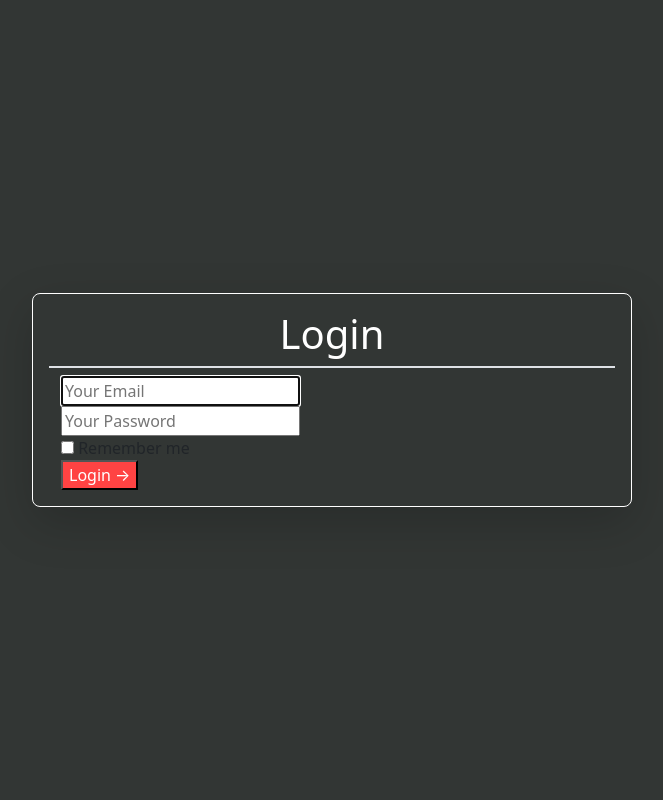
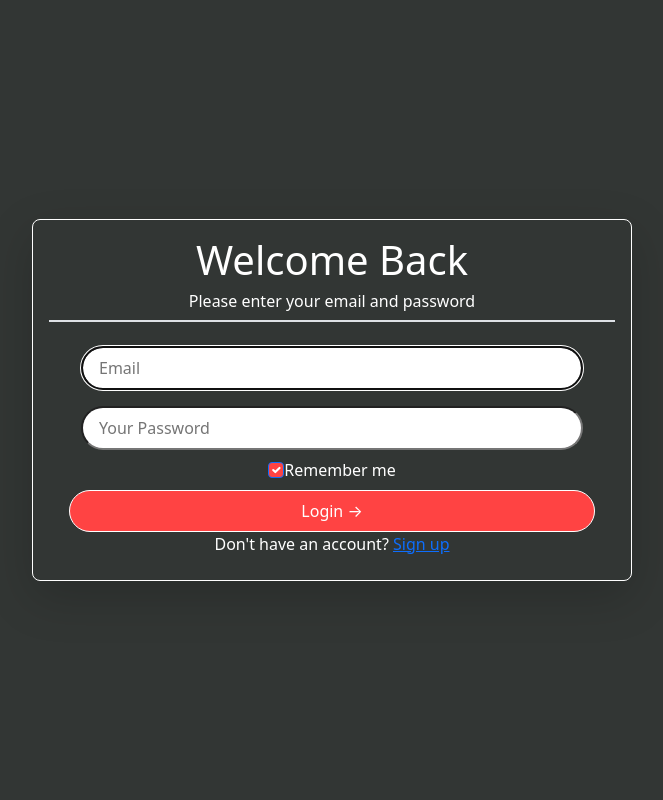
Before and after one commit to SanjivA336/Momentum, a Python web app: template src/templates/auth/login.html in a window 1280 px wide. Shown: the whole page, without its empty margins (308-971 px from the left). Run offline with Jinja, Linux system fonts and the light colour scheme; the template is opened without the code that fills it, so the values that code supplies are empty.

Commit message:
Login page layout complete

```diff
--- a/src/templates/auth/authBase.html
+++ b/src/templates/auth/authBase.html
@@ -12,7 +12,7 @@
 
   </head>
   <body class="bg-secondary">
-    <div class="container-fluid vh-100 m-0 p-3 d-flex align-items-center">
+    <div class="container-fluid vh-100 m-0 p-5 d-flex align-items-center">
       <div class="container border border-1 border-light rounded rounded-5 shadow-lg p-3" style="width: 600px;">
         {% block content %}
 
--- a/src/templates/auth/login.html
+++ b/src/templates/auth/login.html
@@ -1,7 +1,8 @@
 {% extends "auth/authBase.html" %}
 
 {% block content %}
-<h1 class="text-light w-100 border-bottom border-2 pb-2 text-center">Login</h1>
+<h1 class="text-light w-100 text-center">Welcome Back</h1>
+<h6 class="text-light w-100 border-bottom border-2 pb-2 text-center">Please enter your email and password </h6>
 <div class="container-fluid">
   {% with messages = get_flashed_messages() %}
   {% if messages %}
@@ -10,25 +11,23 @@
     </div>
   {% endif %}
   {% endwith %}
-  <form method="POST" action="/login">
-    <div class="field">
-        <div class="control">
-            <input class="input is-large" type="email" name="email" placeholder="Your Email" autofocus="">
-        </div>
+  <form method="POST" class="container-fluid p-2" action="/login">
+    <div class="container-fluid">
+        <input class="rounded-pill py-2 px-3 w-100 my-2" type="email" name="email" placeholder="Email" autofocus="">
     </div>
-
-    <div class="field">
-        <div class="control">
-            <input class="input is-large" type="password" name="password" placeholder="Your Password">
-        </div>
+    <div class="container-fluid">
+        <input class="rounded-pill py-2 px-3 w-100 my-2" type="password" name="password" placeholder="Your Password">
     </div>
-    <div class="field">
-        <label class="checkbox">
-            <input type="checkbox" name="remember">
-            Remember me
-        </label>
+    <div class="form-check mb-2 d-flex justify-content-center">
+        <input class="form-check-input bg-primary" type="checkbox" value="" name="remember" checked>
+        <label class="form-check-label text-light" for="remember">Remember me</label>
     </div>
-    <button class="bg-primary text-light border-pill">Login →</button>
+    <div>
+        <button class="btn bg-primary text-light rounded-pill w-100 border-light p-2">Login →</button>
+    </div>
+    <div class="container-fluid text-light text-center">
+        Don't have an account? <a href="/signup">Sign up</a>
+    </div>
 </form>
 
 </div>
```
Also changed, not shown: src/models.py (added).
